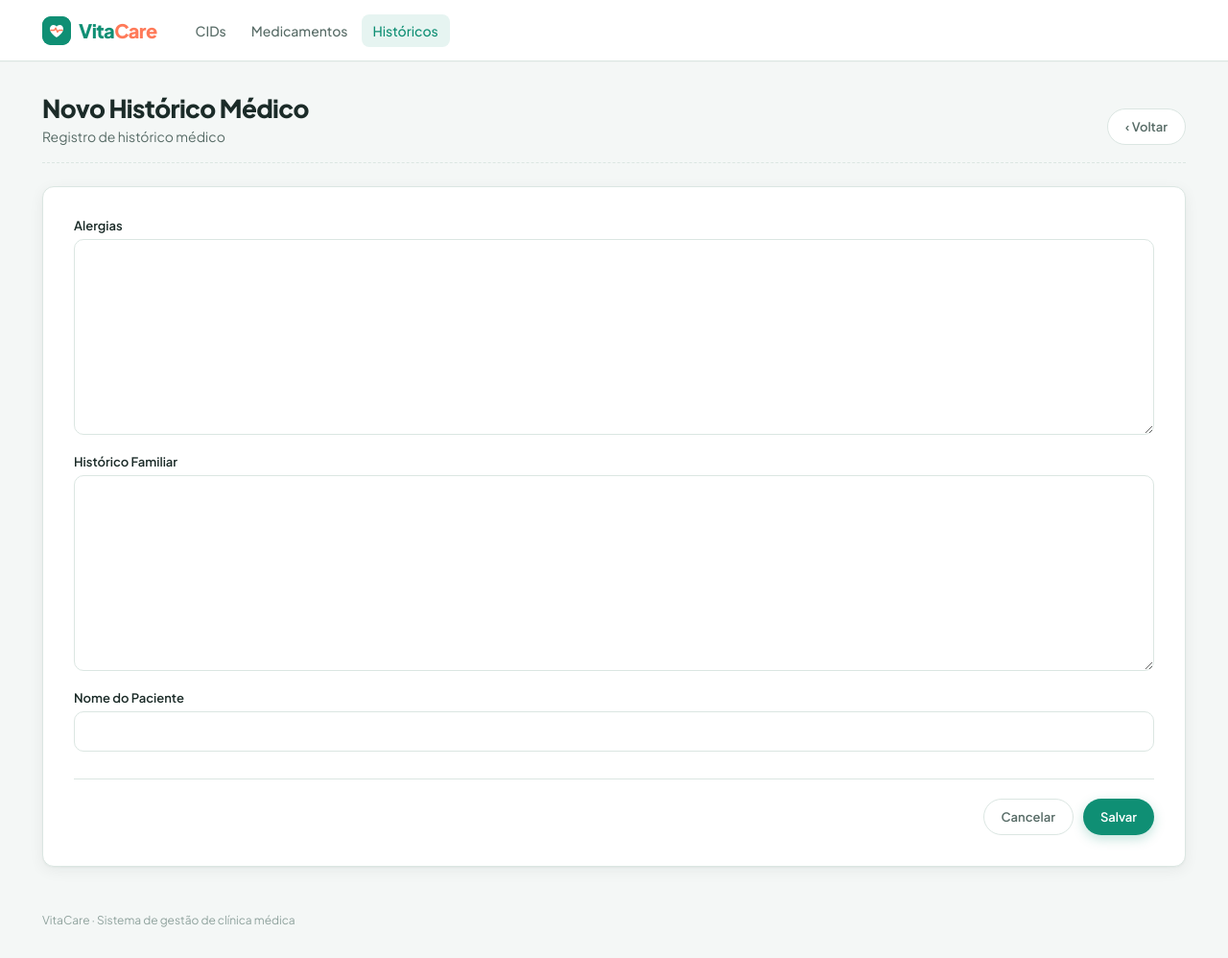
After one commit to lucasamui/VitaCare-Back, a Django app: page /historicos/adicionar/ in a window 1280 px wide. The commit adds this page. Shown: the whole page at 96% size. Run offline with Django 5.2, Linux system fonts and the light colour scheme.

Commit message:
feat(medicalhistories): histórico médico dos pacientes

```diff
--- /dev/null
+++ b/apps/medicalhistories/admin.py
@@ -0,0 +1,3 @@
+from django.contrib import admin
+
+# Register your models here.
--- /dev/null
+++ b/apps/medicalhistories/apps.py
@@ -0,0 +1,6 @@
+from django.apps import AppConfig
+
+
+class MedicalhistoriesConfig(AppConfig):
+    name = 'medicalhistories'
+    verbose_name = 'Históricos Médicos'
--- /dev/null
+++ b/apps/medicalhistories/forms.py
@@ -0,0 +1,7 @@
+from django import forms
+from .models import MedicalHistory
+
+class MedicalHistoryForm(forms.ModelForm):
+    class Meta:
+        model = MedicalHistory
+        exclude = ()
--- /dev/null
+++ b/apps/medicalhistories/models.py
@@ -0,0 +1,16 @@
+from django.db import models
+
+# Create your models here.
+
+class MedicalHistory(models.Model):
+    allergies      = models.TextField('Alergias')
+    family_history = models.TextField('Histórico Familiar')
+    patient_name   = models.CharField('Nome do Paciente', max_length=200)
+
+    class Meta:
+        verbose_name = 'Histórico Médico'
+        verbose_name_plural = 'Históricos Médicos'
+        ordering = ['id']
+
+    def __str__(self):
+        return self.patient_name if self.patient_name else f'Histórico #{self.pk}'
--- /dev/null
+++ b/apps/medicalhistories/urls.py
@@ -0,0 +1,11 @@
+from django.urls import path
+from . import views
+
+app_name = 'medicalhistories'
+
+urlpatterns = [
+    path('listar/',                                  views.list_medicalhistories,  name='list_medicalhistories'),
+    path('adicionar/',                               views.add_medicalhistory,     name='add_medicalhistory'),
+    path('editar/<int:id_medicalhistory>/',          views.edit_medicalhistory,    name='edit_medicalhistory'),
+    path('excluir/<int:id_medicalhistory>/',         views.delete_medicalhistory,  name='delete_medicalhistory'),
+]
--- /dev/null
+++ b/apps/medicalhistories/views.py
@@ -0,0 +1,37 @@
+from django.shortcuts import render, get_object_or_404, redirect
+from .forms import MedicalHistoryForm
+from .models import MedicalHistory
+
+def add_medicalhistory(request):
+    template_name = 'medicalhistories/add.html'
+    if request.method == 'POST':
+        form = MedicalHistoryForm(request.POST)
+        if form.is_valid():
+            f = form.save(commit=False)
+            f.save()
+            form.save_m2m()
+            return redirect('medicalhistories:list_medicalhistories')
+    form = MedicalHistoryForm()
+    return render(request, template_name, {'form': form})
+
+def list_medicalhistories(request):
+    template_name = 'medicalhistories/list.html'
+    histories = MedicalHistory.objects.filter()
+    context = {'histories': histories}
+    return render(request, template_name, context)
+
+def edit_medicalhistory(request, id_medicalhistory):
+    template_name = 'medicalhistories/add.html'
+    history = get_object_or_404(MedicalHistory, id=id_medicalhistory)
+    if request.method == 'POST':
+        form = MedicalHistoryForm(request.POST, instance=history)
+        if form.is_valid():
+            form.save()
+            return redirect('medicalhistories:list_medicalhistories')
+    form = MedicalHistoryForm(instance=history)
+    return render(request, template_name, {'form': form})
+
+def delete_medicalhistory(request, id_medicalhistory):
+    history = MedicalHistory.objects.get(id=id_medicalhistory)
+    history.delete()
+    return redirect('medicalhistories:list_medicalhistories')
--- a/projetoapp/settings.py
+++ b/projetoapp/settings.py
@@ -50,6 +50,7 @@ INSTALLED_APPS = [
     'persons.apps.PersonsConfig',
     'cids.apps.CidsConfig',
     'medications.apps.MedicationsConfig',
+    'medicalhistories.apps.MedicalhistoriesConfig',
 ]
 
 MIDDLEWARE = [
--- a/projetoapp/urls.py
+++ b/projetoapp/urls.py
@@ -8,5 +8,6 @@ urlpatterns = [
     path('', include('core.urls', namespace='core')),
     path('cids/', include('cids.urls', namespace='cids')),
     path('medications/', include('medications.urls', namespace='medications')),
+    path('historicos/', include('medicalhistories.urls', namespace='medicalhistories')),
 
 ] + static(settings.MEDIA_URL, document_root=settings.MEDIA_ROOT)
--- a/templates/base.html
+++ b/templates/base.html
@@ -24,6 +24,7 @@
       <nav class="nav">
         <a href="{% url 'cids:list_cids' %}" class="nav-item {% if request.path|slice:':6' == '/cids/' %}active{% endif %}">CIDs</a>
         <a href="{% url 'medications:list_medications' %}" class="nav-item {% if request.path|slice:':13' == '/medications/' %}active{% endif %}">Medicamentos</a>
+        <a href="{% url 'medicalhistories:list_medicalhistories' %}" class="nav-item {% if request.path|slice:':12' == '/historicos/' %}active{% endif %}">Históricos</a>
       </nav>
     </div>
   </header>
--- /dev/null
+++ b/templates/medicalhistories/add.html
@@ -0,0 +1,39 @@
+{% extends 'base.html' %}
+
+{% block title %}{% if form.instance.pk %}Editar Histórico{% else %}Novo Histórico Médico{% endif %} - {{ block.super }}{% endblock title %}
+
+{% block body %}
+<div class="page-header">
+  <div>
+    <h1>{% if form.instance.pk %}Editar Histórico{% else %}Novo Histórico Médico{% endif %}</h1>
+    <div class="subtitle">Registro de histórico médico</div>
+  </div>
+  <a href="{% url 'medicalhistories:list_medicalhistories' %}" class="btn btn-ghost">‹ Voltar</a>
+</div>
+<div class="form-card">
+  <form method="POST">
+    {% csrf_token %}
+    <div class="form-grid">
+      <div class="form-group full">
+        <label for="id_allergies">Alergias</label>
+        {{ form.allergies }}
+        {{ form.allergies.errors }}
+      </div>
+      <div class="form-group full">
+        <label for="id_family_history">Histórico Familiar</label>
+        {{ form.family_history }}
+        {{ form.family_history.errors }}
+      </div>
+      <div class="form-group full">
+        <label for="id_patient_name">Nome do Paciente</label>
+        {{ form.patient_name }}
+        {{ form.patient_name.errors }}
+      </div>
+    </div>
+    <div class="form-actions">
+      <a href="{% url 'medicalhistories:list_medicalhistories' %}" class="btn btn-ghost">Cancelar</a>
+      <button type="submit" class="btn btn-primary">Salvar</button>
+    </div>
+  </form>
+</div>
+{% endblock body %}
```
Also changed, not shown: templates/medicalhistories/list.html (added, +36 -0 lines), apps/medicalhistories/__init__.py (added), apps/medicalhistories/migrations/0001_initial.py (added), apps/medicalhistories/migrations/0002_alter_medicalhistory_id.py (added), apps/medicalhistories/migrations/0003_rename_notes_to_patient_name.py (added), apps/medicalhistories/migrations/__init__.py (added).
